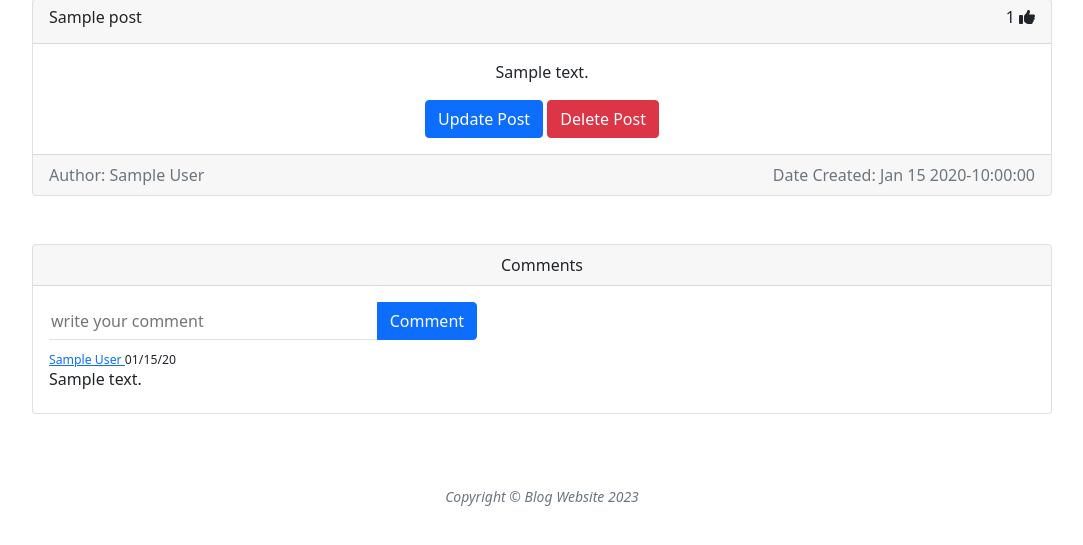
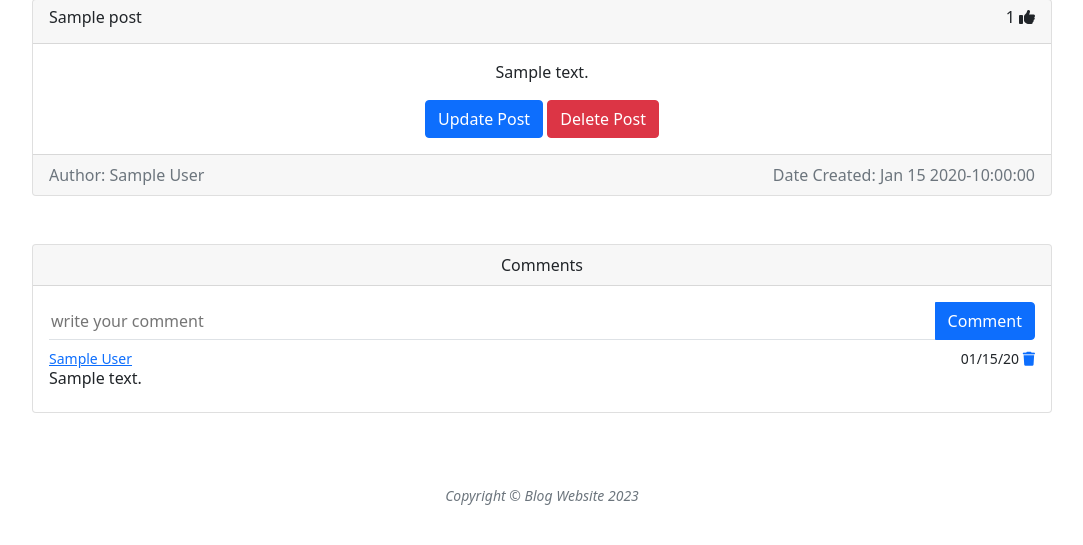
Before and after one commit to Gaikawade/Blog-Site, a Flask app: page /post/1 in a window 1280 px wide. Shown: the part 129-674 px from the top of the page, without its empty margins (98-1181 px from the left). Run offline with Flask 2, Linux system fonts and the light colour scheme; a user stored in the database is signed in; tables that the repository leaves empty hold one stand-in row (values such as "Sample post"); some libraries are stand-ins or nearby versions.

Commit message:
delete comment

```diff
--- a/blog/routes.py
+++ b/blog/routes.py
@@ -123,6 +123,7 @@ def delete_post(post_id):
     flash('The article has been deleted', 'success')
     return redirect(url_for('home'))
 
+
 @app.route('/add_comment/<int:post_id>', methods=['POST', 'GET'])
 @login_required
 def add_comment(post_id):
@@ -139,6 +140,21 @@ def add_comment(post_id):
         else:
             flash('Post does not exist', 'error')
     return redirect(url_for('read_post', post_id=post_id))
+
+
+@app.route('/delete_comment/<int:comment_id>', methods=['GET'])
+@login_required
+def delete_comment(comment_id):
+    comment = Comment.query.filter_by(id=comment_id).first()
+
+    if not comment:
+        flash('Comment does not exist', 'danger')
+    elif current_user.id == comment.author and current_user.id == comment.post.author:
+        flash('You are not allowed to delete this comment', 'danger')
+    else:
+        db.session.delete(comment)
+        db.session.commit()
+    return redirect(url_for('read_post', post_id=comment.post_id))
 
 
 @app.route('/like_post/<int:post_id>', methods=['POST'])
--- a/blog/templates/read_post.html
+++ b/blog/templates/read_post.html
@@ -58,8 +58,7 @@ get_flashed_messages(with_categories=true) %} {% if messages %}
                 Author: {{ post.author.name }}
             </div>
             <div class="col-sm-6 text-end">
-                Date Created: {{ post.created_at.strftime('%b %d %Y-%H:%M:%S')
-                }}
+                Date Created: {{ post.created_at.strftime('%b %d %Y-%H:%M:%S') }}
             </div>
         </div>
     </div>
@@ -75,7 +74,7 @@ get_flashed_messages(with_categories=true) %} {% if messages %}
             method="post"
         >
             <input
-                class="col-sm-4 border-bottom border-0"
+                class="col border-bottom border-0"
                 type="text"
                 name="text"
                 placeholder="write your comment"
@@ -83,17 +82,18 @@ get_flashed_messages(with_categories=true) %} {% if messages %}
             <button class="btn btn-primary">Comment</button>
         </form>
         <div class="card-text">
-            {% for comment in post.comments %}
-            <div class="small">
-                <small>
-                    <a class="text-start" href="#">
-                        {{comment.author.name}}
-                    </a>
-                    <!-- #add the user's like which redirect to users' page -->
-                    <label class="text-end">
-                        {{comment.created_at.strftime('%D')}}
-                    </label>
-                </small>
+            {% for comment in post.comments[::-1] %}
+            <div class="row small">
+                <div class="col-sm-6 text-start">
+                    <a href="#"> {{ comment.author.name }} </a>
+                </div>
+                <div class="col-sm-6 text-end">
+                    {{ post.created_at.strftime('%D') }}
+                    {% if current_user == comment.author or current_user == post.author %}
+                      <a href="{{url_for('delete_comment', comment_id=comment.id)}}"> <i class="fas fa-trash"></i> </a>
+                      <!-- #Implement javascript inorder to avoid page reloading -->
+                    {% endif %}
+                </div>
             </div>
             <div class="h6">{{comment.text}}</div>
             {% endfor %}
```
Also changed, not shown: blog/static/script.js (+7 -7 lines).
